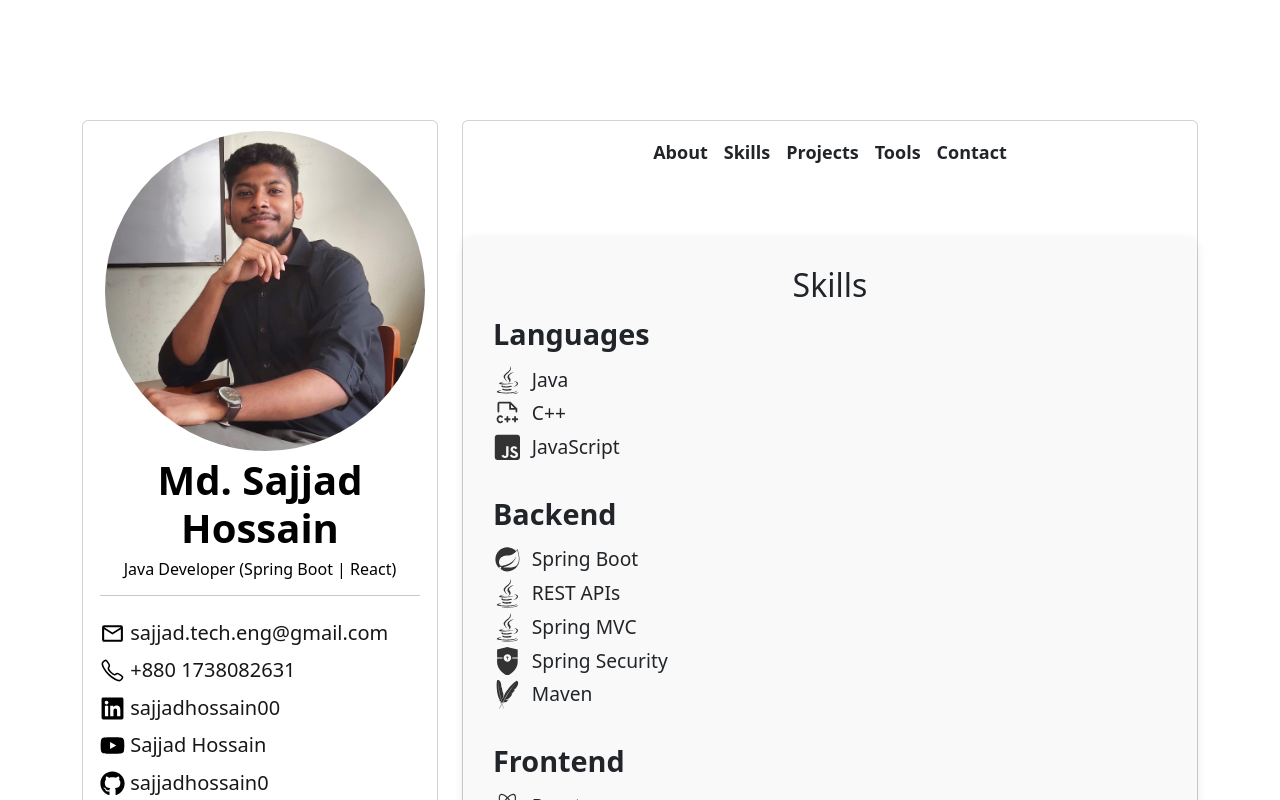
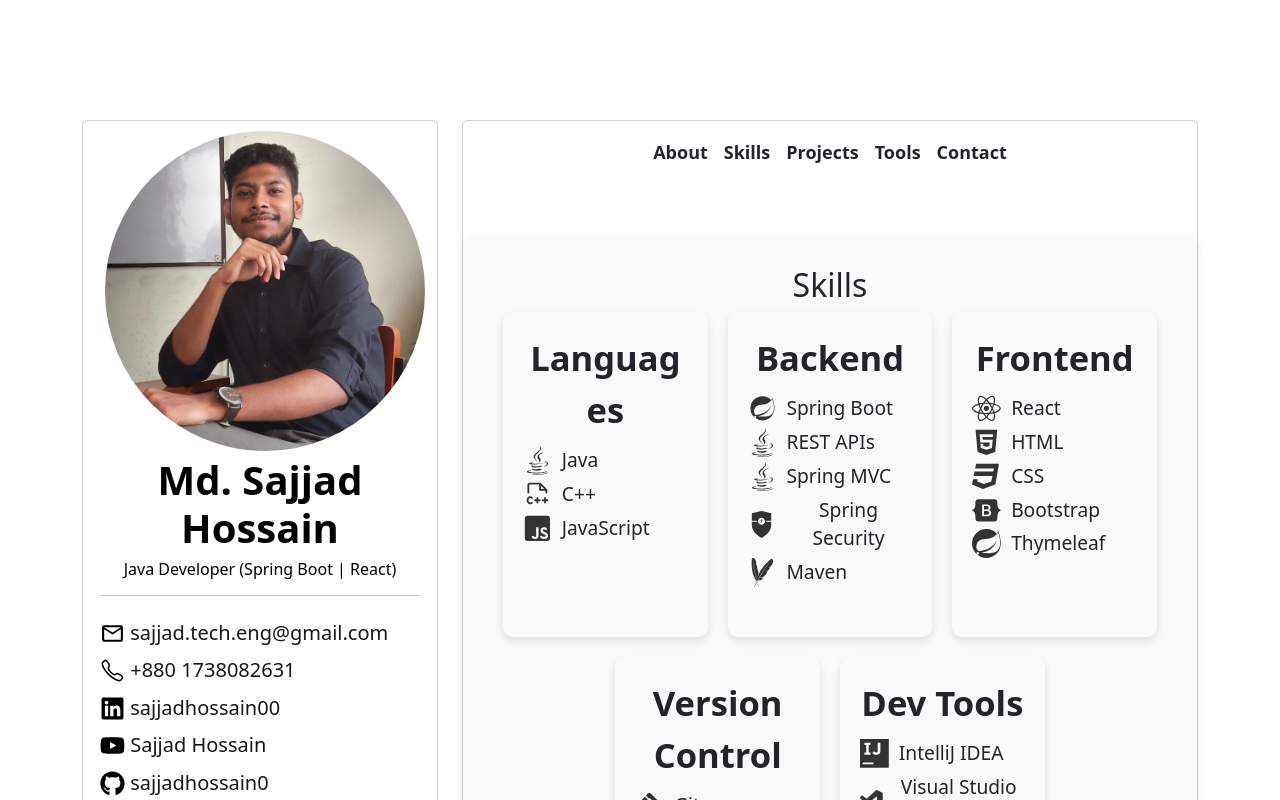
Before and after one commit to SajjadHossain0/portfolio, a React (Create React App) app: page / in a window 1280 px wide. Both pictures are taken after a click on the link "Skills". Shown: the top 800 px of the page. Built offline with nearby package versions, Linux system fonts and the light colour scheme.

Commit message:
feat(design): implemented the card design for skill section

```diff
--- a/src/components/PortfolioProfile.js
+++ b/src/components/PortfolioProfile.js
@@ -1,13 +1,14 @@
 import React from "react";
 import {Card} from "reactstrap";
 import profile_pic from "./img/sajjad.jpg";
-import {MdGroups3, MdOutlineEmail} from "react-icons/md";
+import {MdOutlineEmail} from "react-icons/md";
 import {IoCallOutline} from "react-icons/io5";
 import {FaFacebook, FaGithub, FaInstagram, FaLinkedin, FaYoutube} from "react-icons/fa";
 import './PortfolioProfile.css'
 
 export default function PortfolioProfile() {
-    return (<div>
+    return (
+        <div>
             <Card className="profile">
                 <div style={{padding: 5}} >
                     <div align="center" className="container">
@@ -15,8 +16,7 @@ export default function PortfolioProfile() {
                             style={{margin: 5}}
                             className="rounded-circle img-fluid profile-img"
                             alt="Profile"
-                            src={profile_pic}   // Ensure square dimensions for source
-                        />
+                            src={profile_pic}/>
                         <div className="profile-text">
                             <h1><strong>Md. Sajjad Hossain</strong></h1>
                             <h6>Java Developer (Spring Boot | React)</h6>
@@ -63,5 +63,6 @@ export default function PortfolioProfile() {
                     </div>
                 </div>
             </Card>
-    </div>)
+    </div>
+    )
 }
--- a/src/components/PortfolioSkills.css
+++ b/src/components/PortfolioSkills.css
@@ -21,7 +21,7 @@ h2 {
 .skill-item {
     display: flex;
     align-items: center;
-    font-size: 1.2em;
+    font-size: 1em;
     margin-bottom: 5px;
 }
 
@@ -37,9 +37,43 @@ h2 {
         font-size: 1.5em;
     }
     .skill-item {
-        font-size: 1em;
+        font-size: 0.9em;
     }
     .skills-container {
         padding: 10px;
     }
 }
+
+.skill-container {
+    display: flex;
+    flex-wrap: wrap;
+    justify-content: center; /* Centers cards and maintains spacing */
+    gap: 20px; /* Adds space between cards */
+}
+
+/* Individual Card Styling */
+.skill {
+    width: calc(33.333% - 20px); /* 3 cards per row on large screens */
+    max-width: 300px; /* Prevents cards from getting too big */
+    min-width: 200px; /* Ensures a minimum width */
+    padding: 20px;
+    background: #f9f9f9;
+    border-radius: 10px;
+    box-shadow: 0 4px 8px rgba(0, 0, 0, 0.1);
+    text-align: center;
+    font-size: 1.2em;
+}
+
+/* Adjustments for tablets */
+@media (max-width: 992px) {
+    .skill {
+        width: calc(50% - 20px); /* 2 cards per row */
+    }
+}
+
+/* Adjustments for mobile screens */
+@media (max-width: 576px) {
+    .skill {
+        width: 100%; /* 1 card per row */
+    }
+}
--- a/src/components/PortfolioSkills.js
+++ b/src/components/PortfolioSkills.js
@@ -1,6 +1,6 @@
 import React from "react";
-import { FaJava, FaJsSquare, FaReact, FaGitAlt, FaGithub, FaHtml5, FaCss3, FaBootstrap } from "react-icons/fa";
-import { PiFileCpp } from "react-icons/pi";
+import {FaJava, FaJsSquare, FaReact, FaGitAlt, FaGithub, FaHtml5, FaCss3, FaBootstrap} from "react-icons/fa";
+import {PiFileCpp} from "react-icons/pi";
 import {
     SiIntellijidea,
     SiVisualstudiocode,
@@ -16,107 +16,122 @@ export default function PortfolioSkills() {
         <div className="skills-container">
             <h2 align="center">Skills</h2>
 
+            <div className="skill-container">
 
+                <div className="skill">
                     {/* Languages Section */}
                     <div className="skill-section">
                         <strong className="skill-title">Languages</strong>
                         <div className="skill-item">
-                    <FaJava className="skill-icon" />
+                            <FaJava className="skill-icon"/>
                             <span>Java</span>
                         </div>
                         <div className="skill-item">
-                    <PiFileCpp className="skill-icon" />
+                            <PiFileCpp className="skill-icon"/>
                             <span>C++</span>
                         </div>
                         <div className="skill-item">
-                    <FaJsSquare className="skill-icon" />
+                            <FaJsSquare className="skill-icon"/>
                             <span>JavaScript</span>
                         </div>
                     </div>
+                </div>
 
+                <div className="skill">
                     {/* Backend Section */}
                     <div className="skill-section">
                         <strong className="skill-title">Backend</strong>
                         <div className="skill-item">
-                    <BiLogoSpringBoot  className="skill-icon" />
+                            <BiLogoSpringBoot className="skill-icon"/>
                             <span>Spring Boot</span>
                         </div>
                         <div className="skill-item">
-                    <FaJava className="skill-icon" />
+                            <FaJava className="skill-icon"/>
                             <span>REST APIs</span>
                         </div>
                         <div className="skill-item">
-                    <FaJava className="skill-icon" />
+                            <FaJava className="skill-icon"/>
                             <span>Spring MVC</span>
                         </div>
                         <div className="skill-item">
-                    <SiSpringsecurity  className="skill-icon" />
+                            <SiSpringsecurity className="skill-icon"/>
                             <span>Spring Security</span>
                         </div>
                         <div className="skill-item">
-                    <SiApachemaven  className="skill-icon" />
+                            <SiApachemaven className="skill-icon"/>
                             <span>Maven</span>
                         </div>
                     </div>
+                </div>
 
+                <div className="skill">
                     {/* Frontend Section */}
                     <div className="skill-section">
                         <strong className="skill-title">Frontend</strong>
                         <div className="skill-item">
-                    <FaReact className="skill-icon" />
+                            <FaReact className="skill-icon"/>
                             <span>React</span>
                         </div>
                         <div className="skill-item">
-                    <FaHtml5 className="skill-icon" />
+                            <FaHtml5 className="skill-icon"/>
                             <span>HTML</span>
                         </div>
                         <div className="skill-item">
-                    <FaCss3 className="skill-icon" />
+                            <FaCss3 className="skill-icon"/>
                             <span>CSS</span>
                         </div>
                         <div className="skill-item">
-                    <FaBootstrap className="skill-icon" />
+                            <FaBootstrap className="skill-icon"/>
                             <span>Bootstrap</span>
                         </div>
                         <div className="skill-item">
-                    <SiSpring  className="skill-icon" />
+                            <SiSpring className="skill-icon"/>
                             <span>Thymeleaf</span>
                         </div>
                     </div>
+                </div>
 
+                <div className="skill">
                     {/* Version Control Section */}
                     <div className="skill-section">
                         <strong className="skill-title">Version Control</strong>
                         <div className="skill-item">
-                    <FaGitAlt className="skill-icon" />
+                            <FaGitAlt className="skill-icon"/>
                             <span>Git</span>
                         </div>
                         <div className="skill-item">
-                    <FaGithub className="skill-icon" />
+                            <FaGithub className="skill-icon"/>
                             <span>GitHub</span>
                         </div>
                     </div>
+                </div>
 
+                <div className="skill">
                     {/* Dev Tools Section */}
                     <div className="skill-section">
                         <strong className="skill-title">Dev Tools</strong>
                         <div className="skill-item">
-                    <SiIntellijidea className="skill-icon" />
+                            <SiIntellijidea className="skill-icon"/>
                             <span>IntelliJ IDEA</span>
                         </div>
                         <div className="skill-item">
-                    <SiVisualstudiocode className="skill-icon" />
+                            <SiVisualstudiocode className="skill-icon"/>
                             <span>Visual Studio Code</span>
                         </div>
                         <div className="skill-item">
-                    <SiJetbrains  className="skill-icon" />
+                            <SiJetbrains className="skill-icon"/>
                             <span>Webstrom</span>
                         </div>
                         <div className="skill-item">
-                    <SiPostman className="skill-icon" />
+                            <SiPostman className="skill-icon"/>
                             <span>Postman</span>
                         </div>
                     </div>
                 </div>
+
+            </div>
+
+
+        </div>
     );
 }
```
Lines whose indentation alone changed are shown as unchanged.
